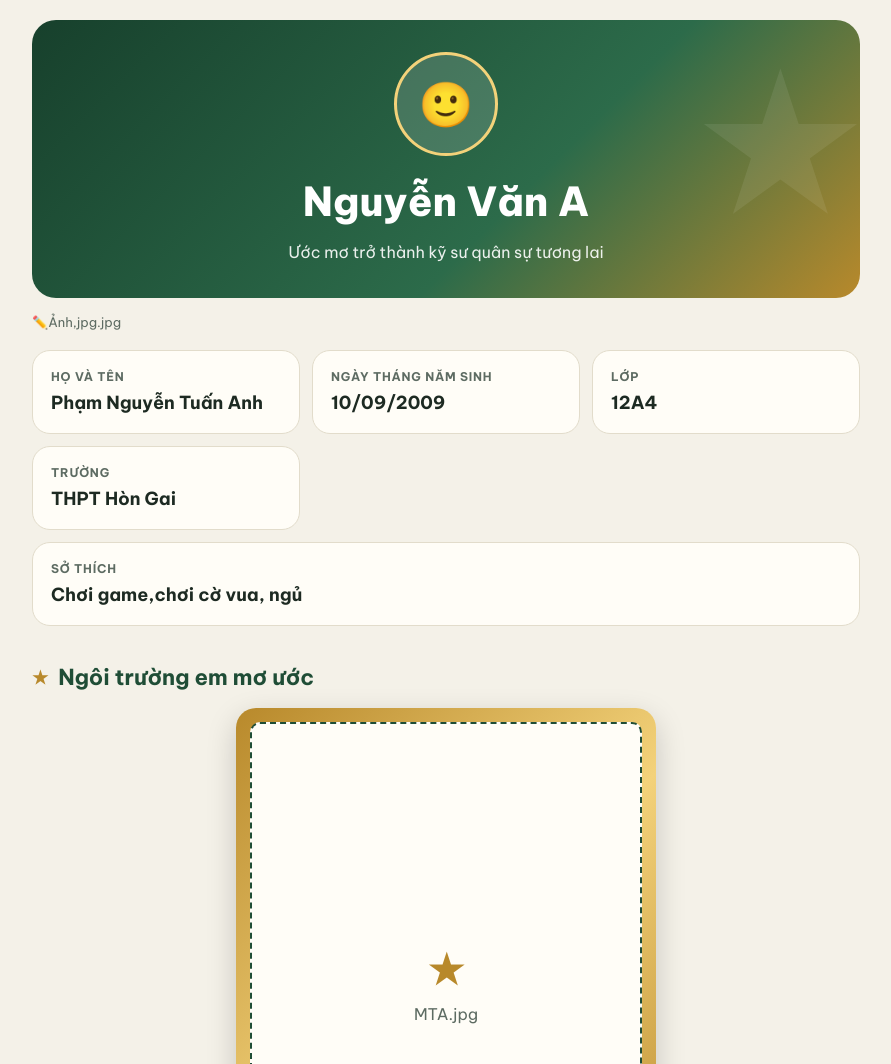
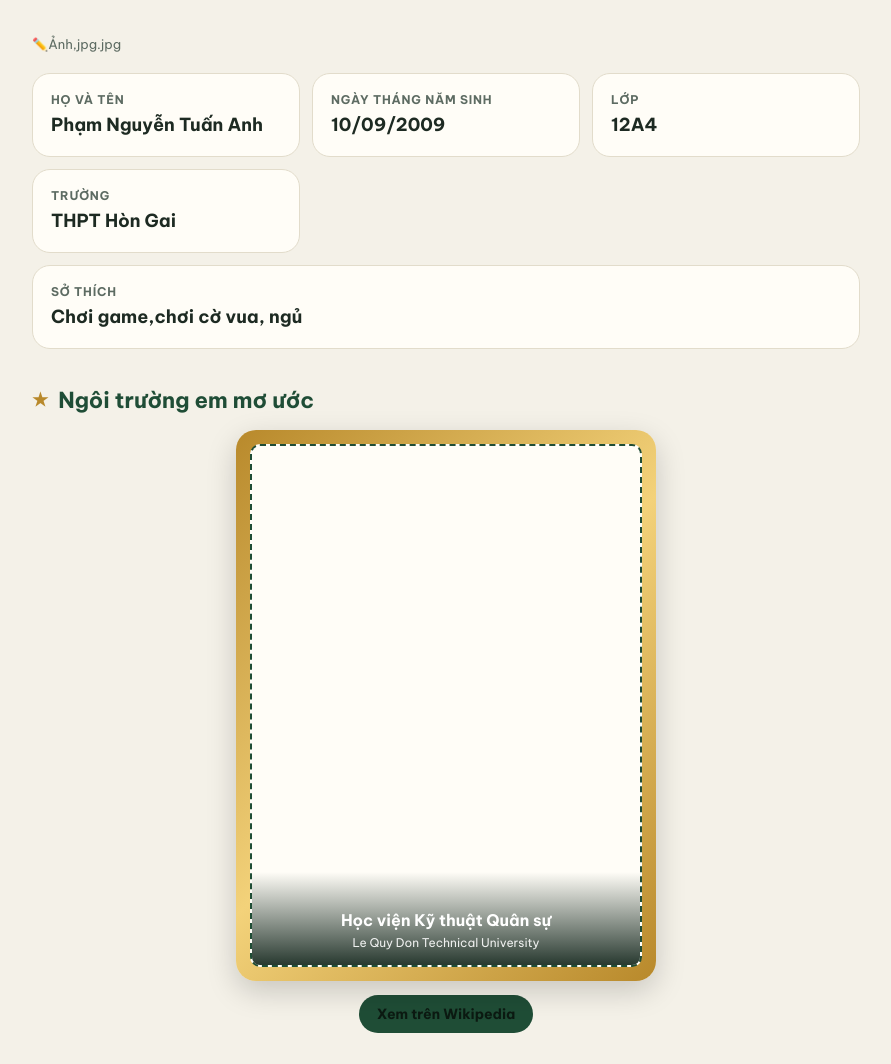
Before and after one commit to Tuananh1009-tech/Gioi-thieu-ban-than, a plain HTML site: page index.html in a window 1280 px wide. Shown: the top 1064 px of the page, without its empty margins (194-1085 px from the left). Drawn offline with Linux system fonts and the light colour scheme.

Commit message:
Update index.html

```diff
--- a/index.html
+++ b/index.html
@@ -48,11 +48,7 @@ input[type=file]{display:none}
 <body>
 <div class="wrap">
 
-<header class="hero">
-  <label class="avatar" id="avatarBox" title="Chạm để thêm ảnh đại diện"><span id="avatarEmoji">🙂</span><input type="file" accept="image/*" id="avatarIn"></label>
-  <h1 contenteditable data-k="name">Nguyễn Văn A</h1>
-  <p class="tag" contenteditable data-k="tag">Ước mơ trở thành kỹ sư quân sự tương lai</p>
-</header>
+
 
 <p class="hint" style="margin-top:14px">✏️Ảnh,jpg.jpg</p>
 
@@ -67,8 +63,7 @@ input[type=file]{display:none}
 <h2>Ngôi trường em mơ ước</h2>
 <div class="frame">
   <label class="inner" id="photoBox">
-    <div id="ph"><b>★</b>MTA.jpg</div>
-    <input type="file" accept="image/*" id="photoIn">
+    <input type="file" accept="MTA.jpg" id="photoIn">
     <div class="cap">Học viện Kỹ thuật Quân sự<span>Le Quy Don Technical University</span></div>
   </label>
 </div>
```
